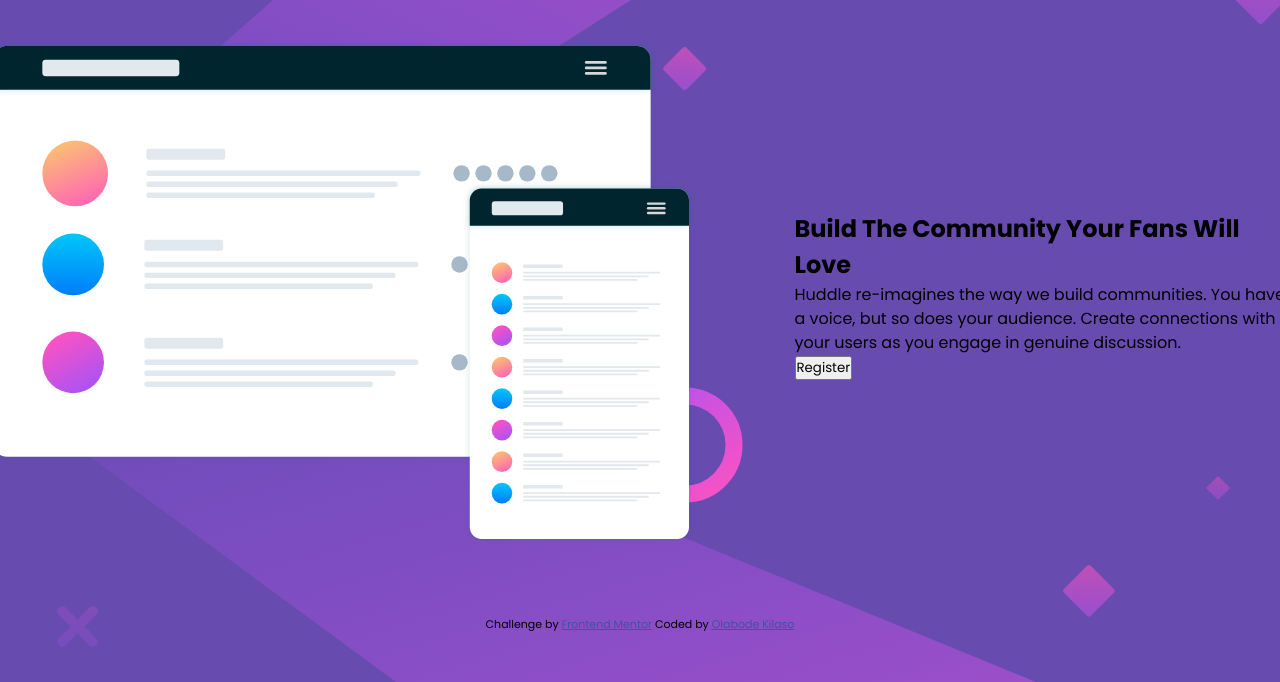
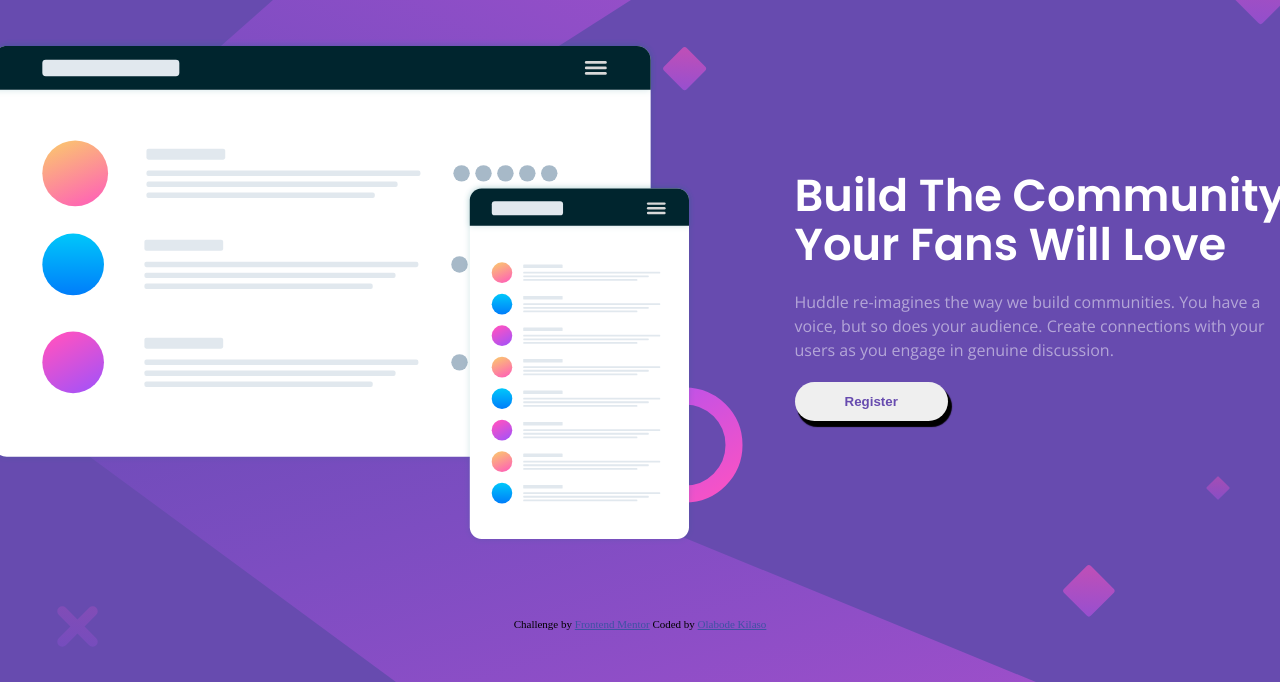
Before and after one commit to Great-kiola/Huddle-landing-page-fem, a plain HTML site: page index.html in a window 1280 px wide. Shown: the part 118-800 px from the top of the page. Drawn offline with nearby package versions, Linux system fonts and the light colour scheme.

Commit message:
Made changes to the html and css files

```diff
--- a/index.html
+++ b/index.html
@@ -35,8 +35,8 @@
 
         </div>
 
-        <div class="btn">
-          <button>Register</button>
+        <div class="btnDiv">
+          <button class="btn">Register</button>
         </div>
 
       </div>
--- a/style.css
+++ b/style.css
@@ -4,8 +4,6 @@
   margin: 0;
   padding: 0;
   box-sizing: border-box;
-  font-family: "Open Sans", sans-serif;
-  font-family: "Poppins", sans-serif;
 }
 
 body {
@@ -33,8 +31,36 @@ body {
 .secondDiv{
   width: 500px;
   margin-left: 100px;
+  color: #fff;
 }
 
+.secondDiv .textDiv h1{
+  font-family: "Poppins", sans-serif;
+  font-size: 2.8rem;
+  font-weight: 600;
+  line-height: 1.1;
+  margin-bottom: 20px;
+}
+
+.secondDiv .textDiv p{
+  font-family: "Open Sans", sans-serif;
+  font-size: 1rem;
+  opacity: 50%;
+}
+
+.btnDiv{
+  margin-top: 20px;
+}
+
+.btn{
+  padding: 12px 50px;
+  border-radius: 150px;
+  color: var(--Violet);
+  border: none;
+  cursor: pointer;
+  box-shadow: 3px 5px 1px 1px #000;
+  font-weight: 600;
+}
 
 .logo{
   width: 150px;
```
